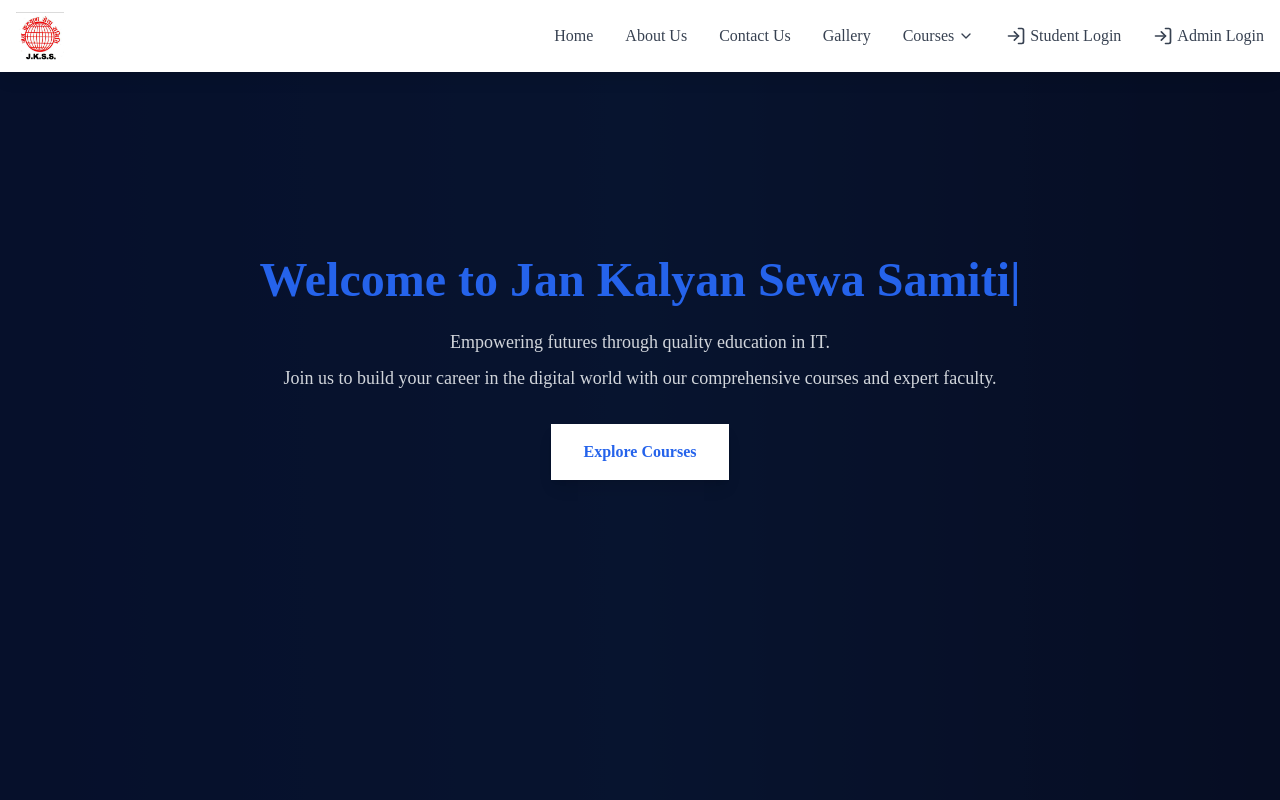
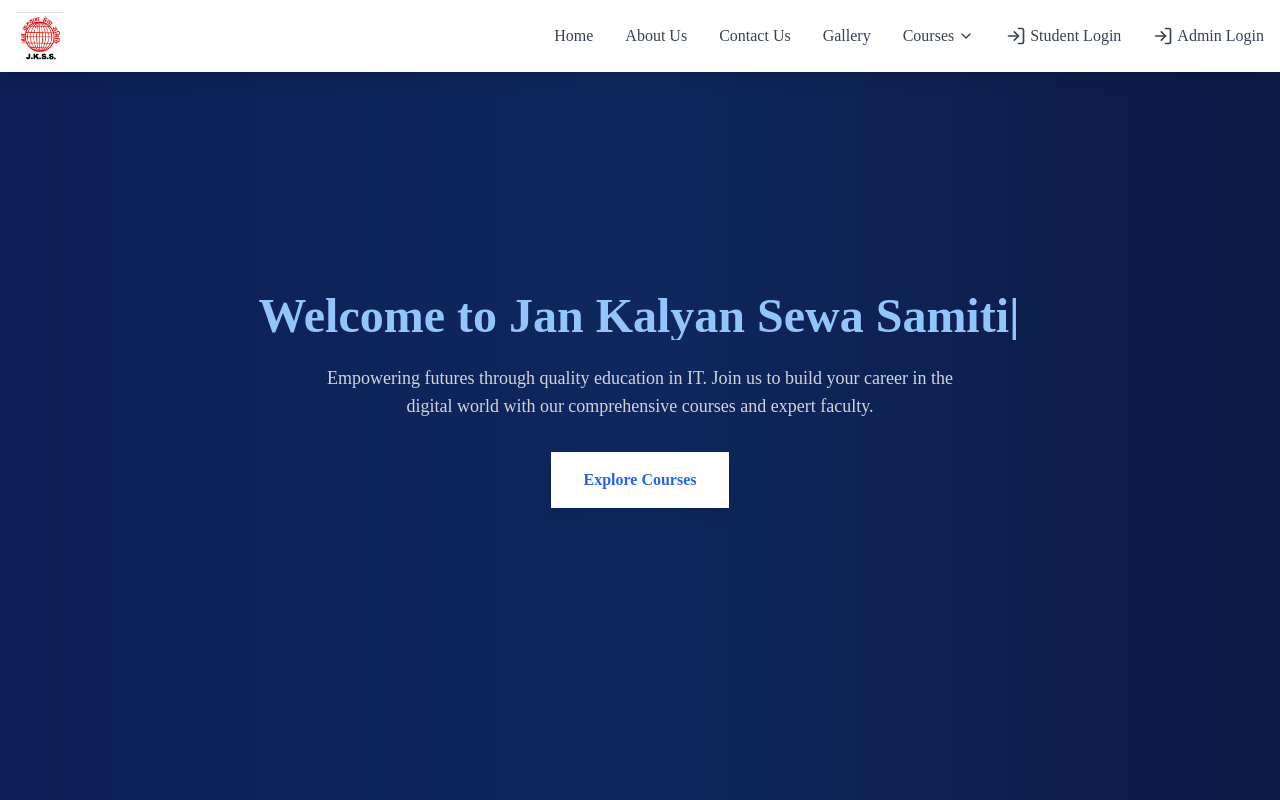
Before and after one commit to KishanWebDev/JKSS-Website, a React (Vite) app: page / in a window 1280 px wide. Shown: the top 800 px of the page. Built offline with nearby package versions, Linux system fonts and the light colour scheme.

Commit message:
changes made in files

```diff
--- /dev/null
+++ b/src/Components/Hero.css
@@ -0,0 +1,30 @@
+@keyframes typewriter {
+  from { width: 0; }
+  to { width: 100%; }
+}
+
+@keyframes blink {
+  50% { opacity: 0; }
+}
+
+.animate-typewriter {
+  overflow: hidden;
+  display: inline-block;
+  white-space: nowrap;
+  border-right: 2px solid transparent;
+  width: 0;
+  animation: typewriter 4s steps(40) 1s forwards;
+}
+
+.animate-blink {
+  animation: blink 0.7s step-end infinite;
+}
+
+.cursor::after {
+  content: '|';
+  animation: blink 0.7s step-end infinite;
+}
+
+html, body {
+  overflow-x: hidden;
+}
--- a/src/Components/Hero.jsx
+++ b/src/Components/Hero.jsx
@@ -1,9 +1,11 @@
 'use client'
 
 import React, { useEffect, useState } from 'react';
+import './Hero.css';
 
 export default function Hero() {
   const [text, setText] = useState("");
+  const [isTypingComplete, setIsTypingComplete] = useState(false);
   const fullText = "Welcome to Jan Kalyan Sewa Samiti";
 
   useEffect(() => {
@@ -13,41 +15,33 @@
       index++;
       if (index === fullText.length) {
         clearInterval(interval);
+        setIsTypingComplete(true);
       }
-    }, 100); // Adjust typing speed as desired
+    }, 100);
 
     return () => clearInterval(interval);
   }, []);
 
   return (
-    <div className="relative pt-16 pb-32 flex content-center items-center justify-center min-h-screen">
-      <div className="absolute top-0 w-full h-full bg-center bg-cover bg-gradient-to-r from-blue-700 via-blue-600 to-blue-800">
-        <span className="w-full h-full absolute opacity-80 bg-black"></span>
-      </div>
+    <div className="relative flex items-center justify-center min-h-screen overflow-hidden bg-gradient-to-r from-blue-700 via-blue-600 to-blue-800">
+      <div className="absolute inset-0 bg-black opacity-60"></div>
 
-      <div className="container relative mx-auto px-4">
-        <div className="items-center flex flex-wrap">
-          <div className="w-full text-center">
-            <div className="text-white">
-              <h1 className="text-xl sm:text-2xl md:text-3xl lg:text-4xl xl:text-5xl text-blue-600 font-bold leading-tight mb-4 whitespace-nowrap overflow-x-auto pb-2">
+      <div className="relative container mx-auto px-4 py-16 text-center">
+        <h1 className="text-3xl sm:text-4xl md:text-5xl text-blue-300 font-bold mb-4 whitespace-nowrap overflow-hidden">
+          <span className={`inline-block animate-typewriter ${isTypingComplete ? 'cursor' : ''}`}>
             {text}
-                <span className="animate-blink">|</span> {/* Blinking cursor */}
+          </span>
         </h1>
-              <p className="mt-4 text-sm sm:text-base md:text-lg text-gray-300">
+        <p className="mt-4 text-lg text-gray-300 max-w-2xl mx-auto">
           Empowering futures through quality education in IT.
-              </p>
-              <p className="mt-2 text-sm sm:text-base md:text-lg text-gray-300">
           Join us to build your career in the digital world with our comprehensive
           courses and expert faculty.
         </p>
-              <button className="mt-8 bg-white text-blue-600 font-bold px-4 sm:px-6 md:px-8 py-2 sm:py-3 md:py-4 rounded-lg
-                shadow-lg hover:shadow-blue-500/50 transition duration-300 transform hover:scale-105 focus:outline-none focus:ring-4 focus:ring-blue-300 text-sm sm:text-base">
+        <button className="mt-8 bg-white text-blue-600 font-bold px-8 py-4 rounded-lg
+          shadow-lg hover:shadow-blue-500/50 transition duration-300 transform hover:scale-105 focus:outline-none focus:ring-4 focus:ring-blue-300">
           Explore Courses
         </button>
       </div>
     </div>
-        </div>
-      </div>
-    </div>
   );
 }
```
Lines whose indentation alone changed are shown as unchanged.
